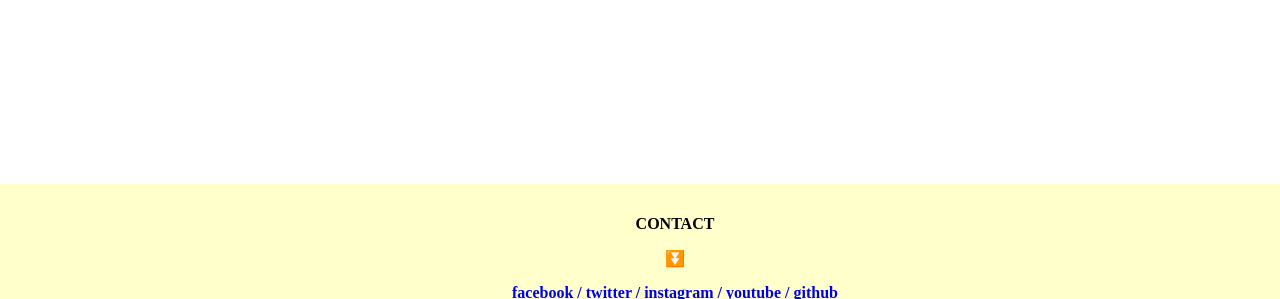
After one commit to kawintharawiw/CPSC331_631_php, a PHP site: page /k.php in a window 1280 px wide. The commit adds this page. Shown: the part 501-800 px from the top of the page. Run offline with PHP 8.4, Linux system fonts and the light colour scheme; some web fonts are replaced.

Commit message:
Add files via upload

```diff
--- a/northwind_update/4.3/dmenu_array.php
+++ b/northwind_update/4.3/dmenu_array.php
@@ -98,7 +98,7 @@ effect,				// Filter - Text variable for setting transitional effects on menu ac
 // "Description Text","URL", "Alternate URL", "Status", "Separator Bar"
 // Main menu
 ,"northwind","show-menu=northwind",,"",1
-,"mysql_update.php","show-menu=mysql_update.php",,"",1
+,"mysql_update","show-menu=mysql_update",,"",1
 ,"pyramid","show-menu=pyramid",,"",1
 ,"contact","show-menu=contact",,"",1
 ])
@@ -114,7 +114,7 @@ addmenu(menu=["northwind",,,150,1,"",style1,0,"left",effect,,,,,,,,,,,,
 ,"suppliers","show-menu=suppliers",,,1
 ])
 
-addmenu(menu=["mysql_update.php",,,150,1,"",style1,0,"left",effect,,,,,,,,,,,,
+addmenu(menu=["mysql_update",,,150,1,"",style1,0,"left",effect,,,,,,,,,,,,
 ,"categories_update","show-menu=categories_update",,,1
 ,"customers_update","show-menu=customers_update",,,1
 ,"employees_update","show-menu=employees_update",,,1
@@ -224,7 +224,7 @@ addmenu(menu=["suppliers",,,200,1,"",style2,,"left",effect,0,,,,,,,,,,,
 ,"sup_s7drop","sup_s7drop.php target=_blank",,,1
 ])
 
-addmenu(menu=["mysql_update.php",,,200,1,"",style2,,"left",effect,0,,,,,,,,,,,
+addmenu(menu=["mysql_update",,,200,1,"",style2,,"left",effect,0,,,,,,,,,,,
 ,"categories_update","categories_update.php  target=_blank",,,1
 ,"customers_update","customers_update.php target=_blank",,,1
 ,"employees_update","semployees_update.php  target=_blank",,,1
--- /dev/null
+++ b/northwind_update/4.3/k.php
@@ -0,0 +1,73 @@
+<html><head>
+<script src="dmenu_array.php"></script>
+<script src="dmenu.php"></script>
+</head>
+
+<header>
+  <h1>WELLCOME</h1>
+</header>
+
+<head><style>
+header {
+  text-align: center;
+  padding: 1px;
+  background-color: ffffcc;
+  color: #000000;
+}
+</style>
+</head><br><br><br><br><br>
+
+<body><center><img src ="boy.gif"></center></body>
+
+<body>
+<head>
+<style>
+footer {
+  position:absolute;
+  position:absolute;
+  bottom:0;
+  left:0;
+  width:100%;
+  height:100%
+  width: 1000px;
+  height:85px;
+  padding: 20px 0;
+  padding: 15px 35px;
+  text-align: center;
+  color: black;
+  font-weight:bold;
+  background-color: ffffcc;
+}
+</style>
+</head>
+
+<center><br>
+
+<body>
+<style>
+@font-face
+  {
+  font-family:TLWGTypewriter;
+  src:url('rsp_tlwgtypewriter.ttf');
+  }
+    </style>
+
+  <pre style="font-family:TLWGTypewriter;font-size:20px;">
+	<?php echo " ";
+	echo " ";
+	?>
+  </pre>
+
+</center>
+
+<footer>
+  <b><p>CONTACT</p></b>
+  <p>⏬</p>
+  <b><a href="https://web.facebook.com/kawintara.wiw/">facebook</a></b>
+  <b><a href="https://twitter.com/KawintharaY">/ twitter</a></b>
+  <b><a href="https://www.instagram.com/kawinkawinthara/">/ instagram</a></b>
+  <b><a href="https://www.youtube.com/watch?v=2e4cW80C79c&t=283s">/ youtube</a></b>
+  <b><a href="https://github.com/kawintharawiw">/ github</a></p></b>
+</footer>
+
+</body>
```
